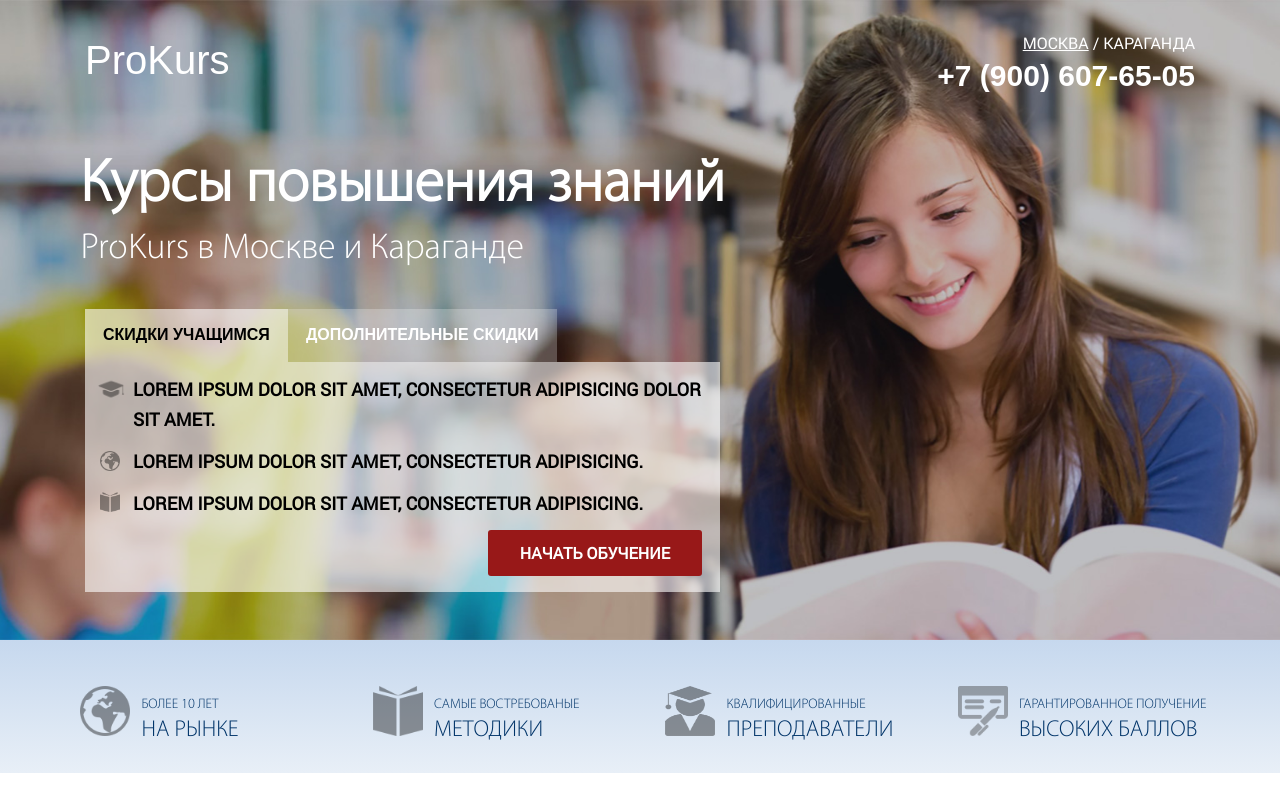
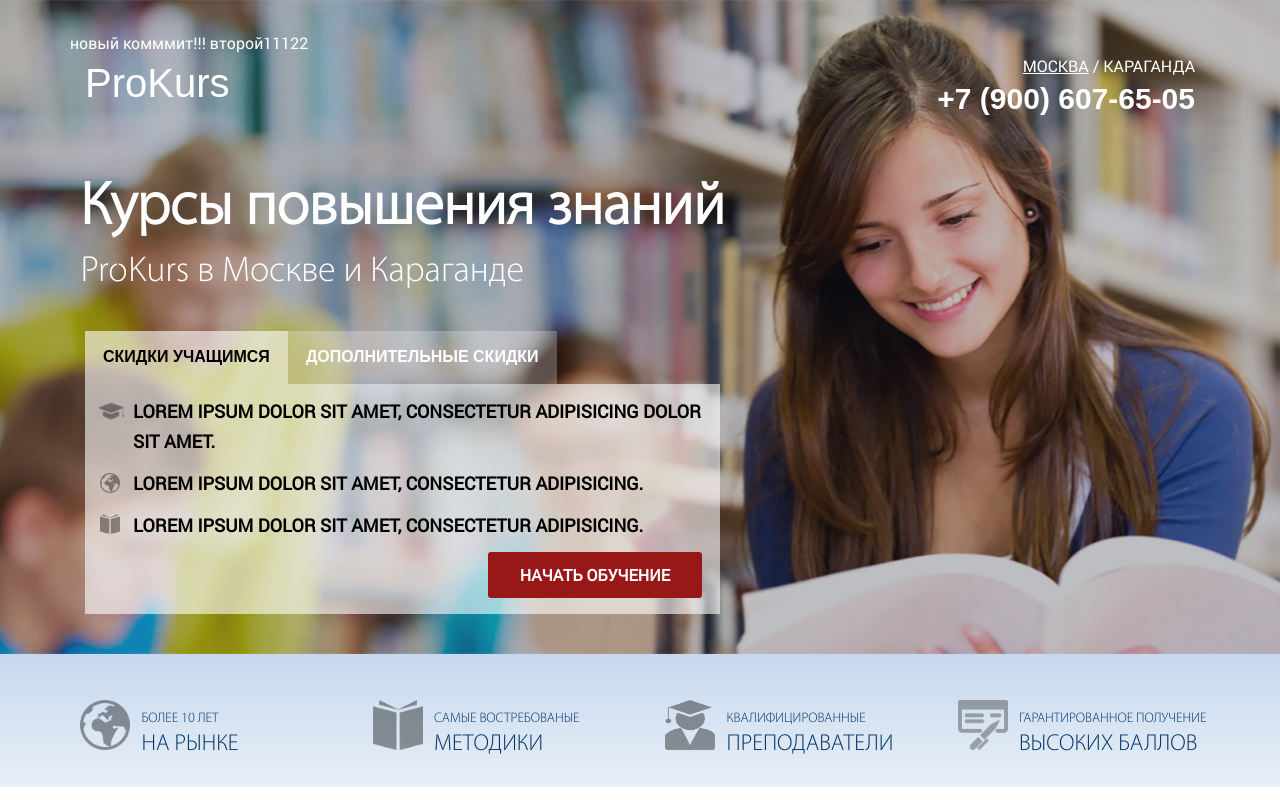
Before and after one commit to master-booms/site, a plain HTML site: page index.html in a window 1280 px wide. Shown: the top 800 px of the page. Drawn offline with Linux system fonts and the light colour scheme.

Commit message:
second commit

```diff
--- a/index.html
+++ b/index.html
@@ -18,6 +18,7 @@
 <body>
 	<header>
 		<div class="container">
+		новый комммит!!! второй11122
 			<div class="row"></div>
 				<div class="top_line">
 					<div class="col-md-6 col-sm-6">
```
